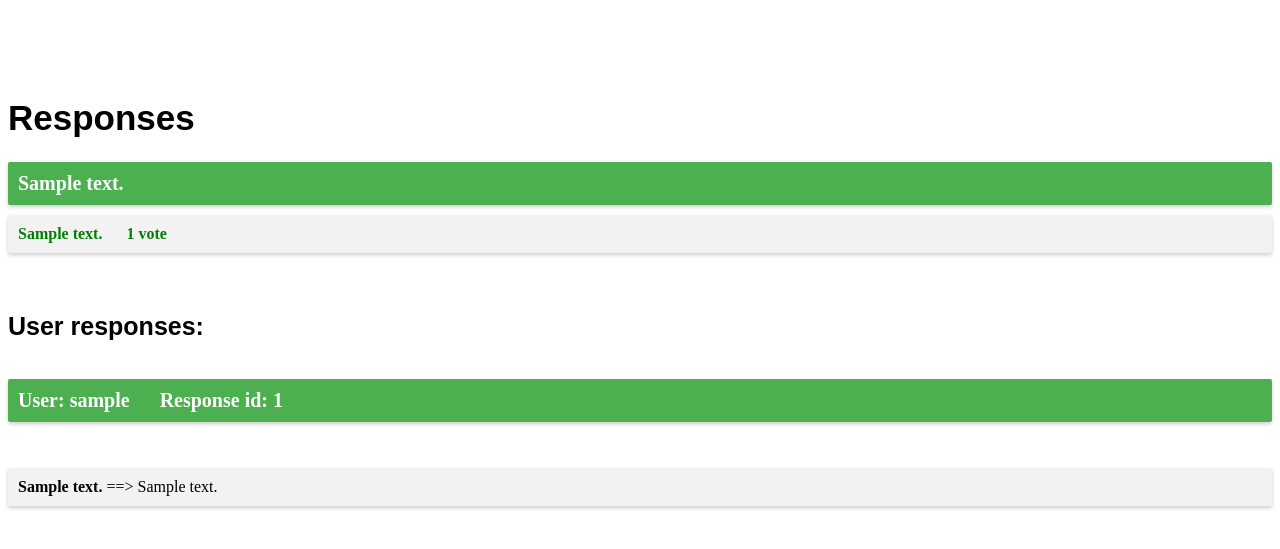
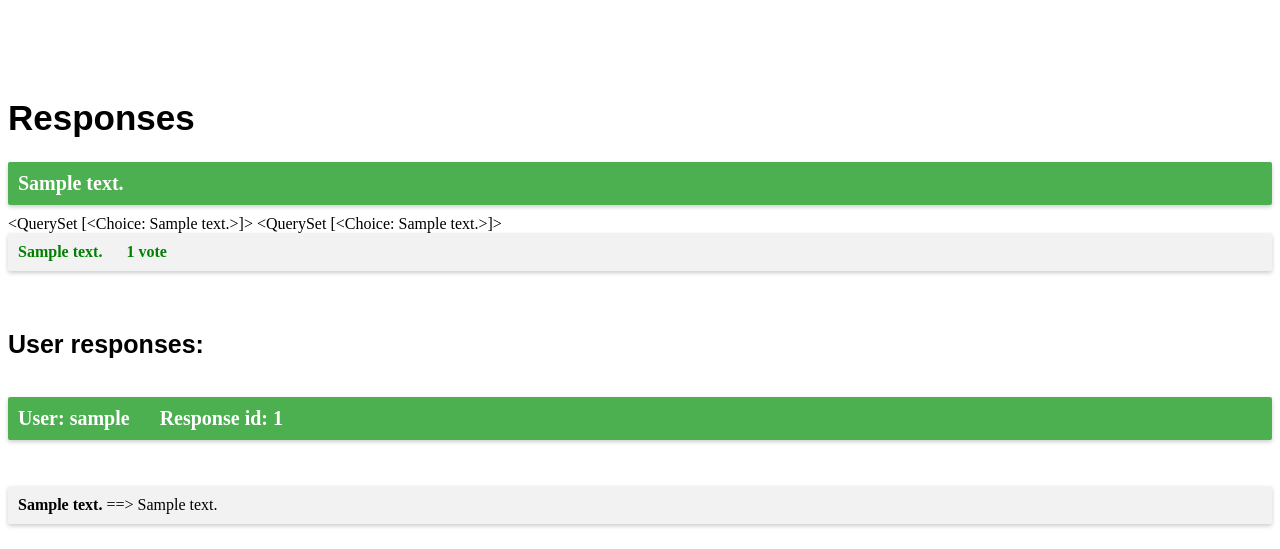
Before and after one commit to leonardodeglinnocenti/makeYourChoice, a Django app: page /viewResponses/1/ in a window 1280 px wide. Shown: the part 98-647 px from the top of the page. Run offline with Django 4.2, Linux system fonts and the light colour scheme; tables that the repository leaves empty hold one stand-in row (values such as "Sample post").

Commit message:
Ver 3.3: New: viewResponses.html now highlights the most voted choices and the least voted choices. New: SECRET_KEY is now secured and passed as environment variable.

```diff
--- a/makeYourChoice/settings.py
+++ b/makeYourChoice/settings.py
@@ -21,8 +21,8 @@ BASE_DIR = Path(__file__).resolve().parent.parent
 # See https://docs.djangoproject.com/en/4.2/howto/deployment/checklist/
 
 # SECURITY WARNING: keep the secret key used in production secret!
-SECRET_KEY = 'django-insecure-bvvgys435^o+@s0bt27y=22*7i%e3ygy9hu4f13m(bk@%bz@dn'
-# SECRET_KEY = os.environ.get('SECRET_KEY')
+# SECRET_KEY = 'django-insecure-bvvgys435^o+@s0bt27y=22*7i%e3ygy9hu4f13m(bk@%bz@dn'
+SECRET_KEY = os.environ.get('SECRET_KEY')
 
 # SECURITY WARNING: don't run with debug turned on in production!
 # DEBUG = True
--- a/surveys/views.py
+++ b/surveys/views.py
@@ -302,18 +302,30 @@ class ViewResponses(ListView):
         context['questions'] = Question.objects.filter(survey_id=self.kwargs['pk'])
         context['answers'] = Answer.objects.filter(question__survey_id=self.kwargs['pk'])
         context['choices'] = Choice.objects.all()
-        context['most_votes'] = self.get_most_voted_choice().number_of_votes
-        context['less_votes'] = self.get_less_voted_choice().number_of_votes
+        context['less_voted_choices'] = self.get_least_voted_choices()
+        context['most_voted_choices'] = self.get_most_voted_choices()
         return context
 
     def get_queryset(self):
         return Answer.objects.filter(response__survey_id=self.kwargs['pk'])
 
-    def get_less_voted_choice(self):
-        return Choice.objects.filter(question__survey_id=self.kwargs['pk']).order_by('number_of_votes').first()
+    def get_least_voted_choices(self):
+        collector = Choice.objects.none()
+        for question in Question.objects.filter(survey_id=Survey.objects.get(pk=self.kwargs['pk'])):
+            # add to the collector the choice with the least number of votes for each question
+            number = Choice.objects.filter(question_id=question.id).order_by('number_of_votes').first().number_of_votes
+            # add to the collector all the choices that have the same number of votes as collector
+            collector = collector | Choice.objects.filter(question_id=question.id, number_of_votes=number)
+        return collector
 
-    def get_most_voted_choice(self):
-        return Choice.objects.filter(question__survey_id=self.kwargs['pk']).order_by('number_of_votes').last()
+    def get_most_voted_choices(self):
+        collector = Choice.objects.none()
+        for question in Question.objects.filter(survey_id=self.kwargs['pk']):
+            # get the choice with the most number of votes for each question
+            number = Choice.objects.filter(question_id=question.id).order_by('-number_of_votes').first().number_of_votes
+            # add to the collector all the choices that have the same number of votes as collector
+            collector = collector | Choice.objects.filter(question_id=question.id, number_of_votes=number)
+        return collector
 
 
 class CreateCategory(CreateView):
--- a/templates/viewResponses.html
+++ b/templates/viewResponses.html
@@ -14,13 +14,15 @@
         <li class="title">
             <b> {{ question.text }} </b>
         </li>
+        {{ most_voted_choices }} {{ less_voted_choices }}
         {% for choice in choices %}
             {% if question.id == choice.question.id %}
                 <li>
-                    {% if choice.number_of_votes == most_votes %}
+                    <!-- Show the most selected choice for each question -->
+                    {% if choice in most_voted_choices %}
                         <b style="color: green"> {{ choice.text }} &emsp;
                         {{ choice.number_of_votes }} vote{{ choice.number_of_votes|pluralize }} </b>
-                    {% elif choice.number_of_votes == less_votes %}
+                    {% elif choice in less_voted_choices %}
                         <b style="color: darkred"> {{ choice.text }} &emsp;
                         {{ choice.number_of_votes }} vote{{ choice.number_of_votes|pluralize }} </b>
                     {% else %}
```
